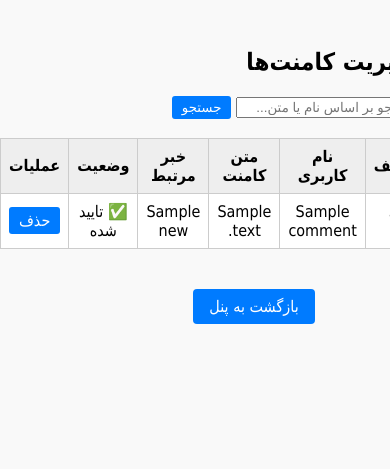
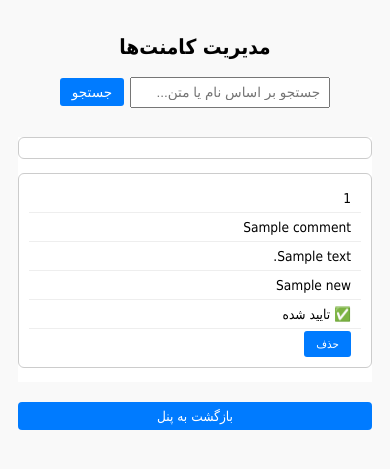
Before and after one commit to GhanbariSdGh/News-Site, a PHP site: page /admin/comments.php in a window 390 px wide; the page is wider, and only the part inside the window is pictured. Shown: the top 469 px of that part. Run offline with PHP 8.4, Linux system fonts and the light colour scheme; the visitor is signed in with stand-in values (Sample User, id 1); tables that the repository leaves empty or names only in its code hold one stand-in row (values such as "Sample post").

Commit message:
admin comments page updated
responsive for mobile

```diff
--- a/admin/comments.php
+++ b/admin/comments.php
@@ -41,6 +41,7 @@ $comments = $stmt->fetchAll();
 <html lang="fa">
 <head>
     <meta charset="UTF-8">
+    <meta name="viewport" content="width=device-width, initial-scale=1.0">
     <title>مدیریت کامنت‌ها</title>
     <style>
 	table {
@@ -108,6 +109,86 @@ $comments = $stmt->fetchAll();
 	  border-radius: 4px;
 	  text-decoration: none;
 	}
+
+    @media (max-width: 768px) {
+    body {
+        padding: 10px;
+    }
+
+    form {
+        display: flex;
+        flex-direction: row;
+        flex-wrap: wrap;
+        gap: 6px;
+        justify-content: center;
+        align-items: center;
+        margin-bottom: 10px;
+    }
+
+    input[type="text"] {
+        flex: 1;
+        max-width: 180px;
+        padding: 6px 8px;
+        font-size: 0.85em;
+    }
+
+    .button {
+        padding: 6px 12px;
+        font-size: 0.85em;
+        white-space: nowrap;
+    }
+
+    table {
+        width: 100%;
+        font-size: 0.85em;
+        overflow-x: auto;
+        display: block;
+    }
+
+    table thead,
+    table tbody,
+    table th,
+    table td,
+    table tr {
+        display: block;
+    }
+
+    table tr {
+        margin-bottom: 14px;
+        border: 1px solid #ccc;
+        border-radius: 6px;
+        padding: 10px;
+        background: #fff;
+    }
+
+    table td {
+        text-align: right;
+        padding: 6px 10px;
+        border: none;
+        border-bottom: 1px solid #eee;
+        word-wrap: break-word;
+    }
+
+    table td:last-child {
+        border-bottom: none;
+    }
+
+    table th {
+        display: none;
+    }
+
+    h2 {
+        font-size: 1.3em;
+        text-align: center;
+    }
+
+    a.back {
+        font-size: 0.85em;
+        padding: 6px 10px;
+        display: block;
+        margin: 20px auto 0;
+    }
+    }
     </style>
 </head>
 <body>
```
